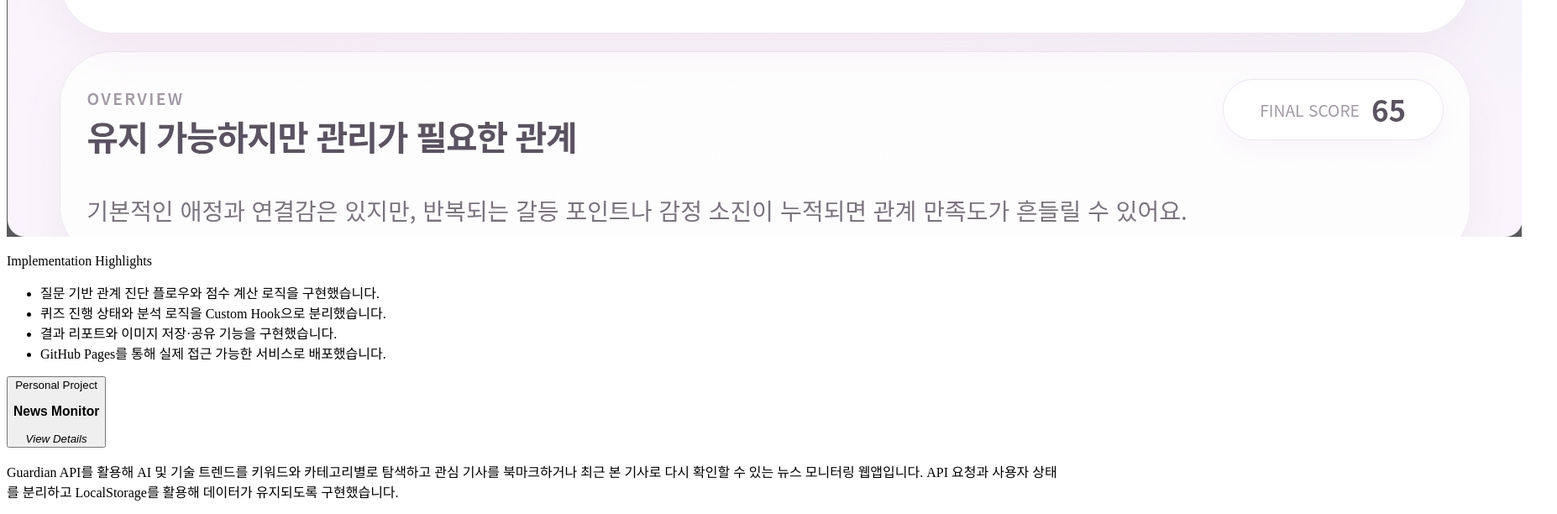
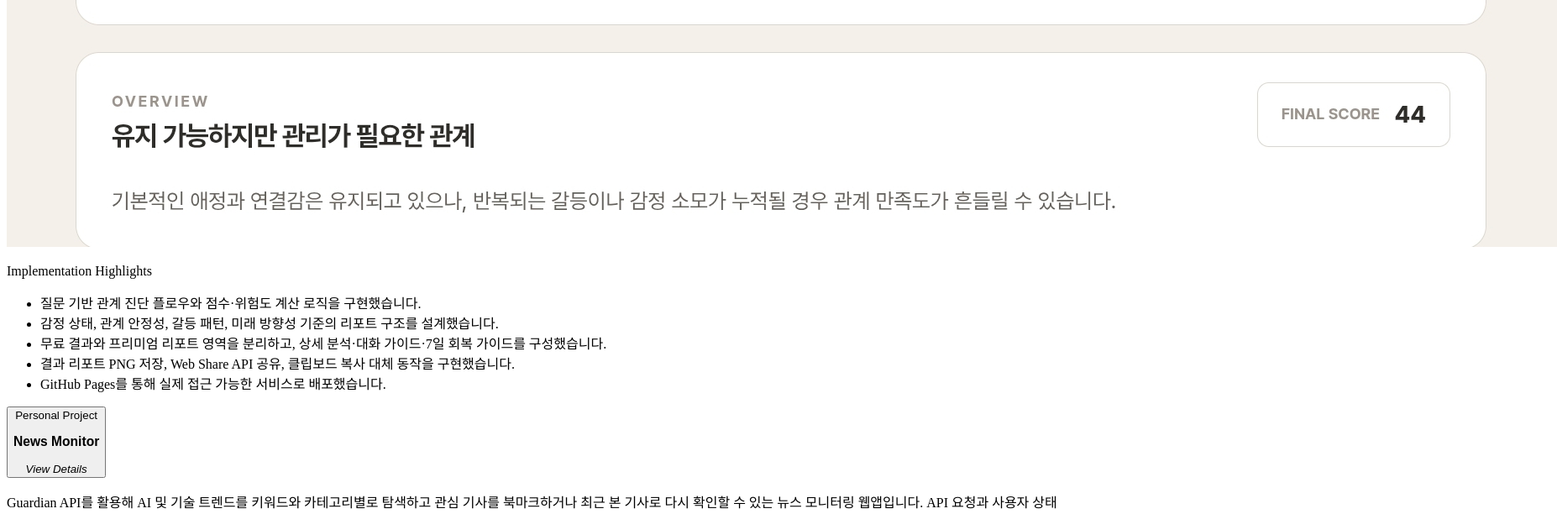
Before and after one commit to coffee-and/eun-portfolio, a React (Vite) app: page / in a window 1280 px wide. Shown: the part 8094-8706 px from the top of the page at 84% size, 1854 px wide, since content can reach past the window. Built offline with nearby package versions, Linux system fonts and the light colour scheme; the HTML template or start-up script is replaced by a standard one.

Commit message:
Refresh portfolio project descriptions and content

```diff
--- a/src/data/projects.ts
+++ b/src/data/projects.ts
@@ -17,21 +17,22 @@ export const projects: Project[] = [
     category: "Personal Project",
     title: "Relationship Analyzer",
     description:
-      "질문 기반 진단을 통해 관계의 감정 소모, 안정성, 갈등 위험을 점검하고 응답 결과를 점수와 " +
-      "유형별 리포트로 제공하는 React 기반 관계 분석 웹서비스입니다." +
-      "\n\n분석 로직 분리부터 결과 이미지 저장·공유, 배포까지 전체 서비스 흐름을 직접 구현했습니다.",
-
+      "질문 기반 진단을 통해 관계의 감정 상태, 안정성, 갈등 패턴, 미래 방향성을 분석하고 " +
+      "무료 결과와 프리미엄 리포트 형태로 제공하는 React 기반 관계 분석 웹서비스입니다." +
+      "\n\n분석 로직 분리, 리포트형 UI 설계, 프리미엄 콘텐츠 구조, 결과 이미지 저장·공유, " +
+      "GitHub Pages 배포까지 전체 서비스 흐름을 직접 구현했습니다.",
     stack: ["React", "Vite", "JavaScript", "html2canvas", "GitHub Pages"],
     points: [
-      "질문 기반 관계 진단 플로우와 점수 계산 로직을 구현했습니다.",
-      "퀴즈 진행 상태와 분석 로직을 Custom Hook으로 분리했습니다.",
-      "결과 리포트와 이미지 저장·공유 기능을 구현했습니다.",
+      "질문 기반 관계 진단 플로우와 점수·위험도 계산 로직을 구현했습니다.",
+      "감정 상태, 관계 안정성, 갈등 패턴, 미래 방향성 기준의 리포트 구조를 설계했습니다.",
+      "무료 결과와 프리미엄 리포트 영역을 분리하고, 상세 분석·대화 가이드·7일 회복 가이드를 구성했습니다.",
+      "결과 리포트 PNG 저장, Web Share API 공유, 클립보드 복사 대체 동작을 구현했습니다.",
       "GitHub Pages를 통해 실제 접근 가능한 서비스로 배포했습니다.",
     ],
     demo: "https://coffee-and.github.io/relationship-analyzer/",
     github: "https://github.com/coffee-and/relationship-analyzer",
     image: `${import.meta.env.BASE_URL}projects/relationship-analyzer.png`,
-    imageAlt: "Relationship Analyzer 서비스 화면",
+    imageAlt: "Relationship Analyzer 관계 리포트 서비스 화면",
   },
   {
     id: "news-monitor",
```
Also changed, not shown: public/projects/relationship-analyzer.png.
